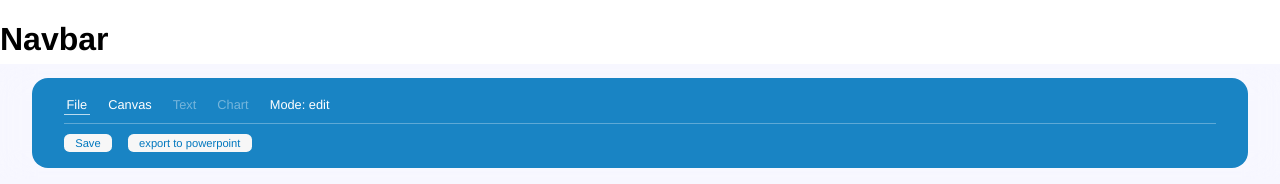
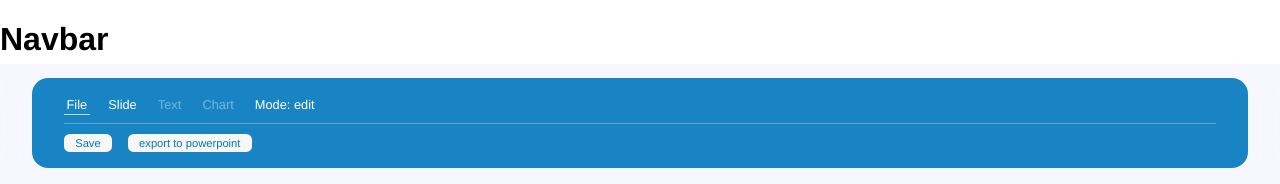
Before and after one commit to vincexiv/presentation, a Vue app: page / in a window 1280 px wide. Shown: the top 184 px of the page. Built offline with nearby package versions, Linux system fonts and the light colour scheme.

Commit message:
Replace the "Canvas" option with "Slide"

```diff
--- a/src/components/CanvasObjectEditor/CanvasObjectEditor.vue
+++ b/src/components/CanvasObjectEditor/CanvasObjectEditor.vue
@@ -10,7 +10,7 @@
                 <div class="option"
                     :class="editOptionClass('canvas')"
                     @click="updateActiveEditOption('canvas')">
-                    Canvas
+                    Slide
                 </div>
                 <div class="option"
                     :class="`${editOptionClass('text')} ${muteState('text')}`"
```
